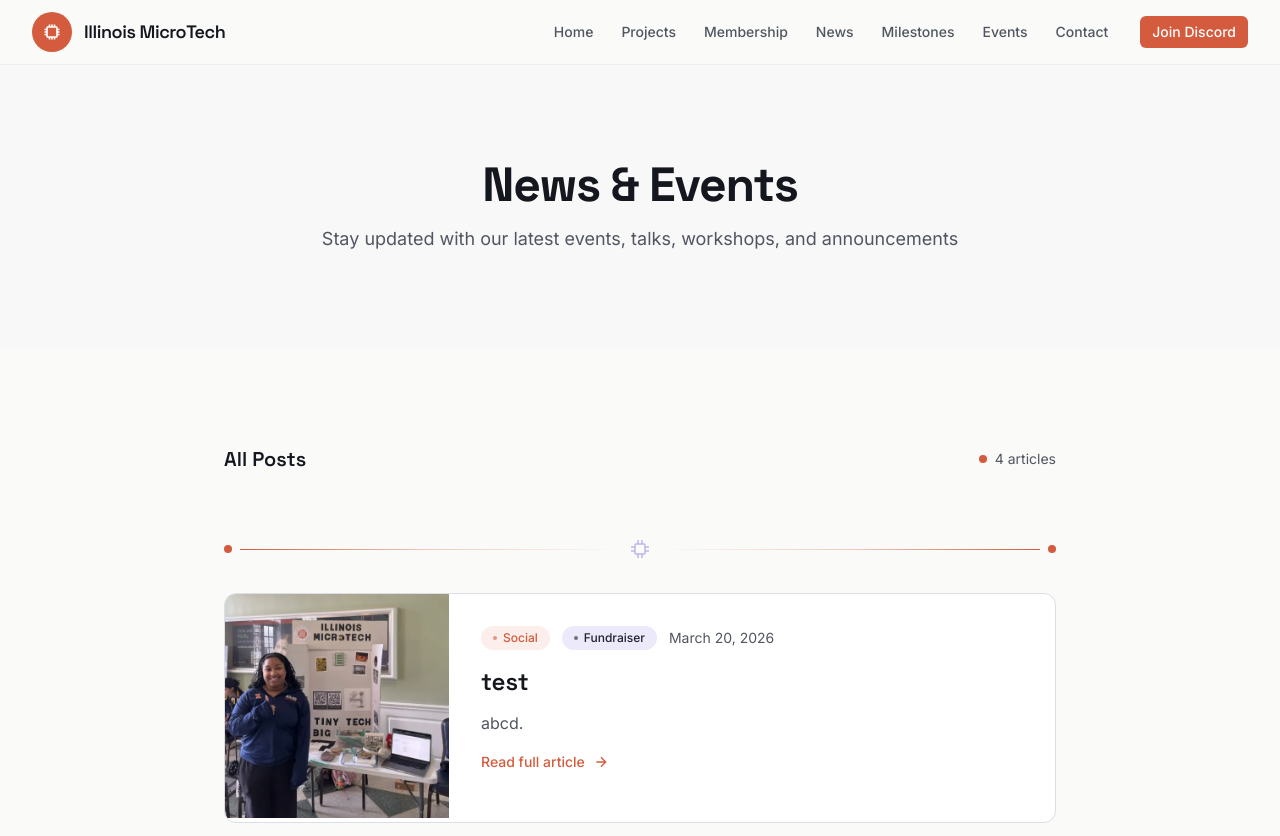
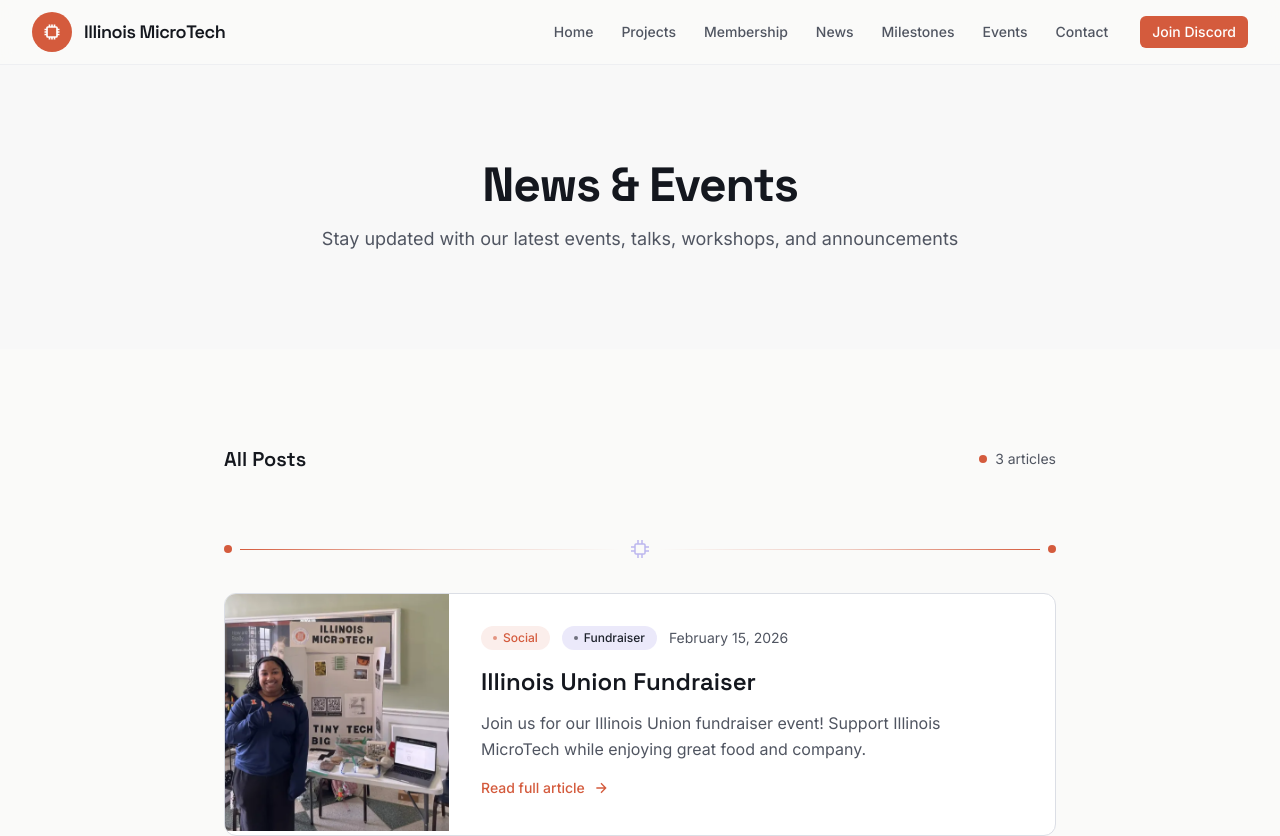
Before and after one commit to dhairyaveersingh/microtech-website, a Next.js app: page /news in a window 1280 px wide. Shown: the top 836 px of the page. Built offline with nearby package versions, Linux system fonts and the light colour scheme.

Commit message:
Remove test news item from newsItems array
Removed a test news item from the static data.

```diff
--- a/app/news/page.tsx
+++ b/app/news/page.tsx
@@ -7,15 +7,6 @@ import Image from "next/image"
 // This data would typically be read from markdown files
 // For now, we're using static data that mirrors the content structure
 const newsItems = [
-  {
-    slug: "test",
-    title: "test",
-    date: "2026-02-15",
-    formattedDate: "March 20, 2026",
-    tags: ["Social", "Fundraiser"],
-    excerpt: "abcd.",
-    image: "/images/news/sp26 union fundraiser.png",
-  },
   {
     slug: "illinois-union-fundraiser",
     title: "Illinois Union Fundraiser",
```
